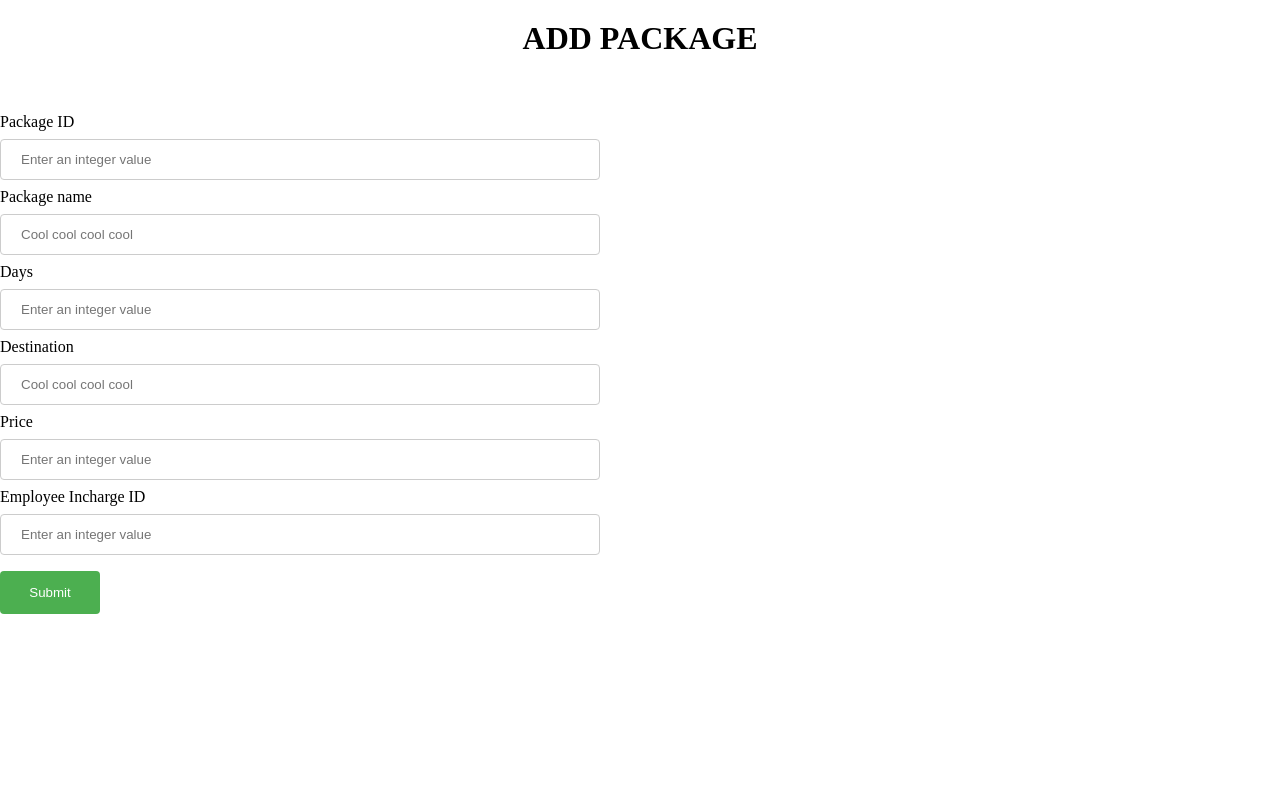
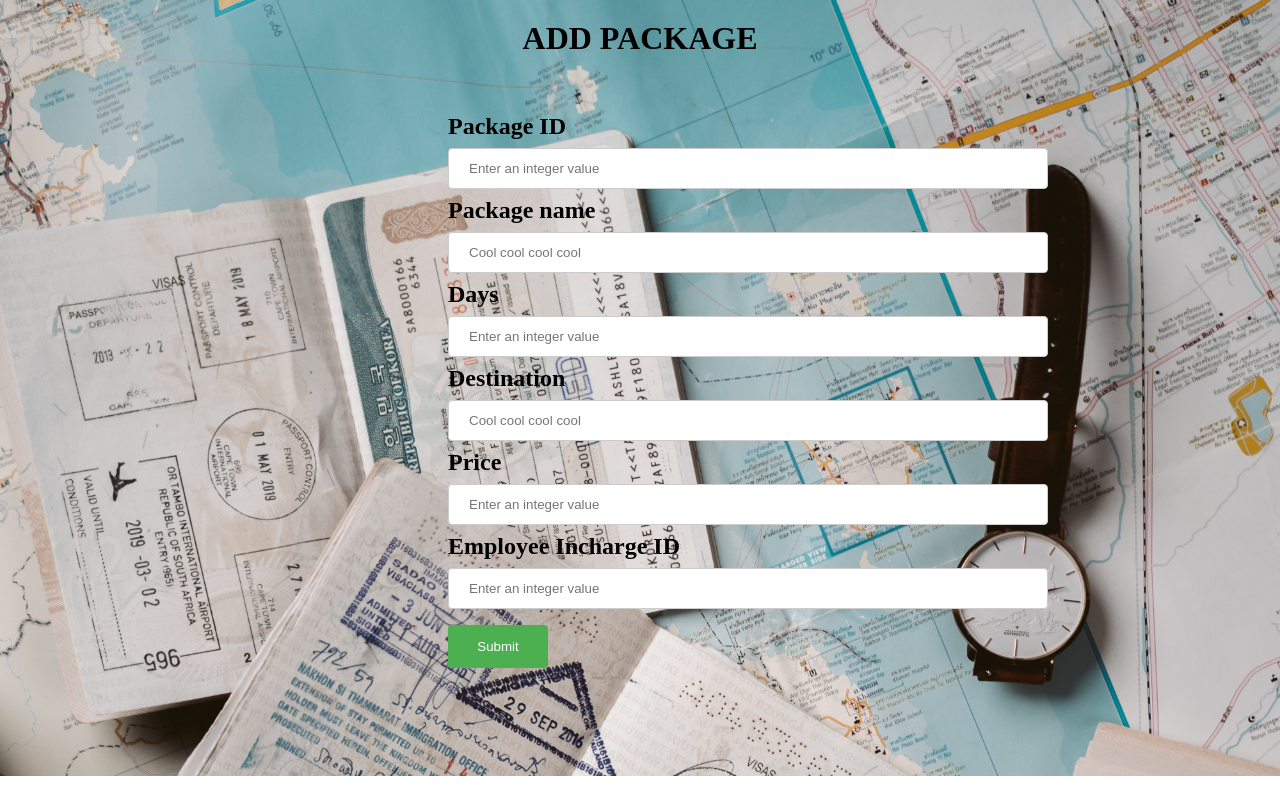
Before and after one commit to KiranRaghavendra1248/Tourism-and-Travel-Web-Application, a Flask app: page /add_pack in a window 1280 px wide. Run offline with Flask 2, Linux system fonts and the light colour scheme; parts of the project's set-up code (start-up, migrations or seed data) failed here and were passed over; some libraries are stand-ins or nearby versions.

Commit message:
Fixed backgrounds

```diff
--- a/app.py
+++ b/app.py
@@ -29,12 +29,15 @@ mysql= MySQL(app)
 #     9.Remove employee: http://localhost:5000/rem_employee
 #     10. Update package cost: http://localhost:5000/update_pack
 
+# About us
+@app.route('/aboutus',methods=['GET','POST'])
+def render_about():
+    return render_template('aboutus.html')
 
 # Homepage
 @app.route('/home',methods=['GET','POST'])
 def render_home():
     return render_template('homepage.html')
-
 
 # Add package
 @app.route('/add_pack',methods=['GET','POST'])
--- a/static/styles/styles.css
+++ b/static/styles/styles.css
@@ -79,7 +79,8 @@
     padding: 8px;
   }
 
-  .customers tr:nth-child(even){background-color: #f2f2f2;}
+    .customers tr:nth-child(even){background-color: #f2f2f2;}
+    .customers tr:nth-child(odd){background-color: #f2f2f2;}
 
   .customers tr:hover {background-color: #ddd;}
 
@@ -87,15 +88,23 @@
     padding-top: 12px;
     padding-bottom: 12px;
     text-align: left;
-
+    background-color:rgb(92, 59, 75);
     color: white;
   }
 
 /*form*/
+.temp1{
+    margin-left: 35%;
+    font-size:150%;
+    font-weight:bold;
+}
+.label{
+    font-size:150%;
+}
 	input[type=text], select {
 	  width:600px;
 	  padding: 12px 20px;
-	  margin: 8px 0;
+	  margin: 8px 0px;
 	  display: inline-block;
 	  border: 1px solid #ccc;
 	  border-radius: 4px;
@@ -120,7 +129,7 @@
 /*form styling ends*/
 /*add button*/
   .button {
-
+	background-color:rgb(92, 59, 75);
 	border: none;
 	color: white;
 	padding: 15px 32px;
@@ -156,8 +165,8 @@
     margin-bottom: 0;
   }
   .bg{
-	background-image: url({{ url_for('static', filename = '/img/bg2.jpg')}});
-	background-repeat: no-repeat;
-	background-size: cover;
-  }
+        background-image: url({{ url_for('static', filename = 'img/bg2.jpg')}});
+        background-repeat: no-repeat;
+        background-size:cover;
+      }
   /*table page styling ends*/
--- a/templates/Add_package.html
+++ b/templates/Add_package.html
@@ -1,10 +1,19 @@
 <head>
 		<link rel= "stylesheet" type= "text/css" href= "{{ url_for('static',filename='styles/styles.css') }}">
+	    <style>
+        .bg{
+        background-image: url({{ url_for('static', filename = '/img/bg2.jpg')}});
+        background-repeat: no-repeat;
+        background-size:cover;
+        padding-bottom: 100px;
+      }
+    </style>
 </head>
-<div class="content">
+<div class="content bg">
 	<h1 class="headings">ADD PACKAGE</h1>
 	<br>
 	<br>
+	<div class="temp1" >
 	<form method="POST" action="">
 		<label >Package ID </label>
 		<br>
@@ -32,4 +41,5 @@
 		<br>
 		<input type="submit">
 	</form>
+	</div>
 </div>
--- a/templates/aboutus.html
+++ b/templates/aboutus.html
@@ -38,7 +38,7 @@
     </button>
 
     <div class="collapse navbar-collapse" id="navbarCollapse">
-      <a class="navbar-brand glow" href="#">TourWithUs</a>
+      <a class="navbar-brand glow" href="http://localhost:5000/aboutus">TourWithUs</a>
     <ul class="nav navbar-nav navbar-right">
       <li class="nav-item active">
         <a class="nav-link" href="http://localhost:5000/home">Home <span class="sr-only">(current)</span></a>
```
Also changed, not shown: templates/Add_employee.html (+11 -1 lines), templates/Update_package.html (+11 -1 lines), templates/bookings.html (+9 -2 lines), templates/employees.html (+5 -8 lines), templates/enquiries.html (+9 -2 lines), templates/homepage.html (+5 -2 lines), templates/packages.html (+10 -2 lines), templates/users.html (+9 -2 lines).
